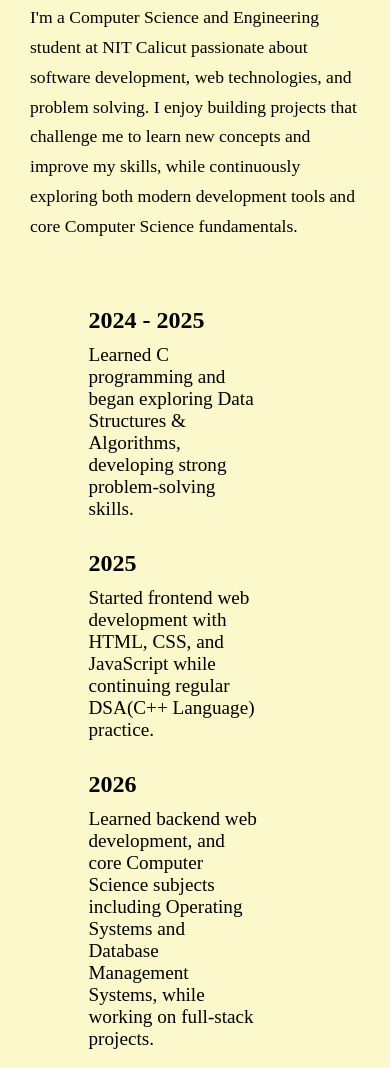
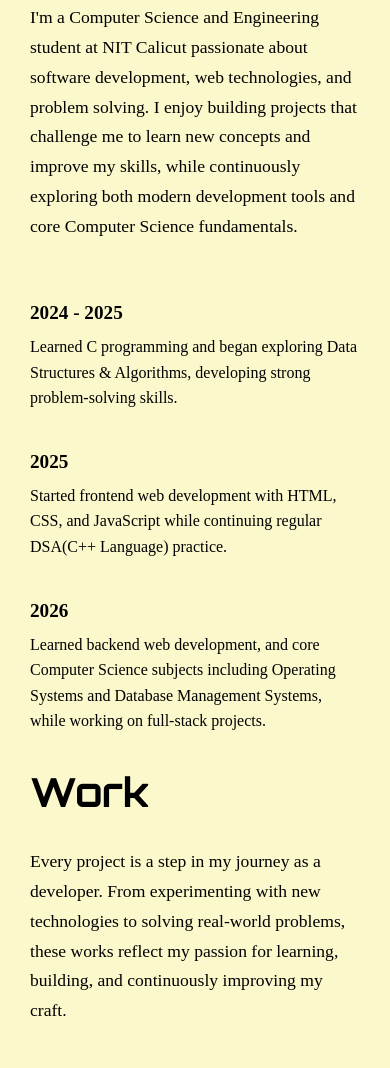
Before and after one commit to Gnani567/Portfolio_Gnani, a plain HTML site: page index.html in a window 390 px wide. Shown: the part 949-2017 px from the top of the page. Drawn offline with Linux system fonts and the light colour scheme; a web font is replaced by a local one.

Commit message:
Chnages in CSS

```diff
--- a/style.css
+++ b/style.css
@@ -254,9 +254,23 @@ nav a:hover{
         font-size:2.5rem;
     }
 
+    .timeline{
+    margin:40px 30px;
+    }
+
     .timeline-item{
-        margin-left:30px;
-        margin-right:30px;
+    margin:0;
+    padding:20px 0;
+    }
+
+    .timeline-item p{
+    width:100%;
+    font-size:1rem;
+    line-height:1.6;
+    }
+
+    .timeline-item h3{
+    font-size:1.2rem;
     }
 
     .projects{
```
